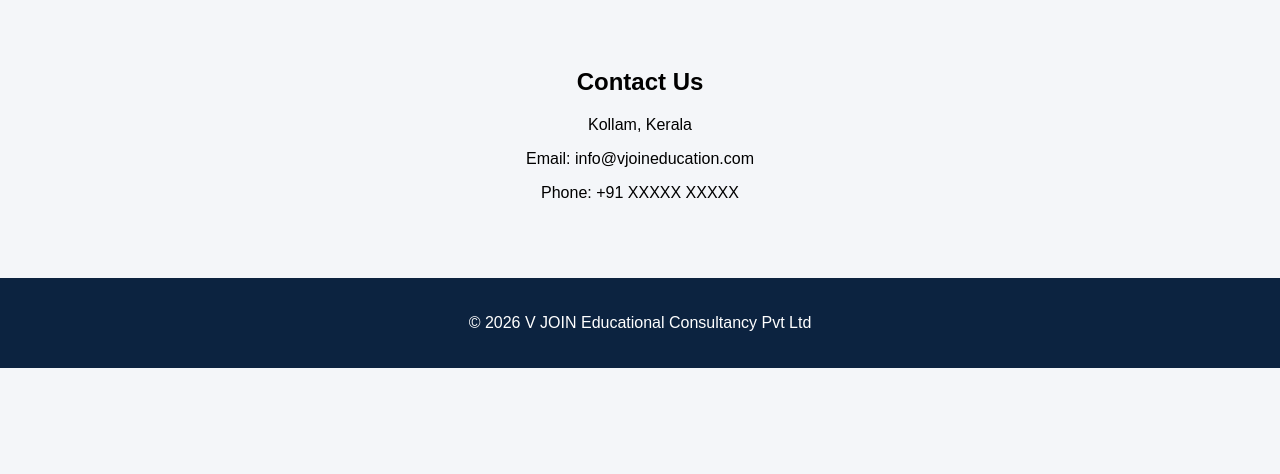
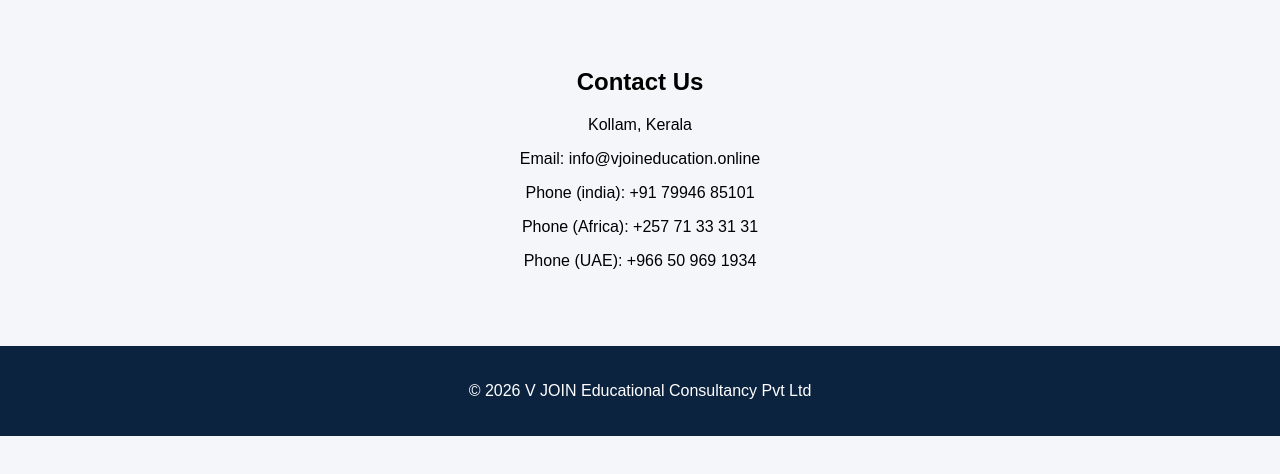
Before and after one commit to jithinvijayan0/vjoin-website, a plain HTML site: page contact.html in a window 1280 px wide. Shown: the part 112-586 px from the top of the page. Drawn offline with Linux system fonts and the light colour scheme.

Commit message:
contact info updated

```diff
--- a/contact.html
+++ b/contact.html
@@ -42,8 +42,10 @@
 <h2>Contact Us</h2>
 
 <p>Kollam, Kerala</p>
-<p>Email: info@vjoineducation.com</p>
-<p>Phone: +91 XXXXX XXXXX</p>
+<p>Email: info@vjoineducation.online</p>
+<p>Phone (india): +91 79946 85101 </p>
+<p>Phone (Africa): +257 71 33 31 31</p>
+<p>Phone (UAE): +966 50 969 1934</p>
 
 </section>
 
```
